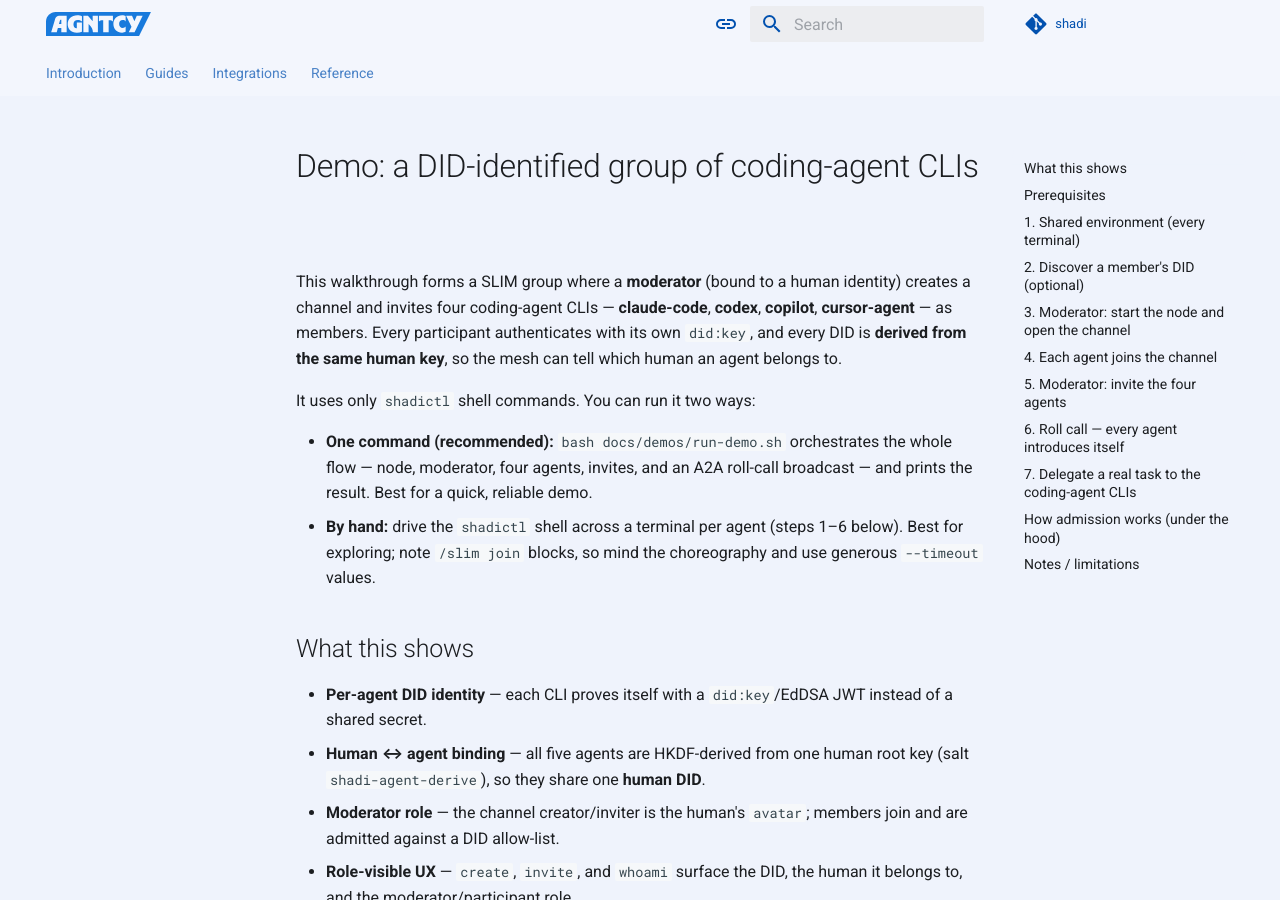
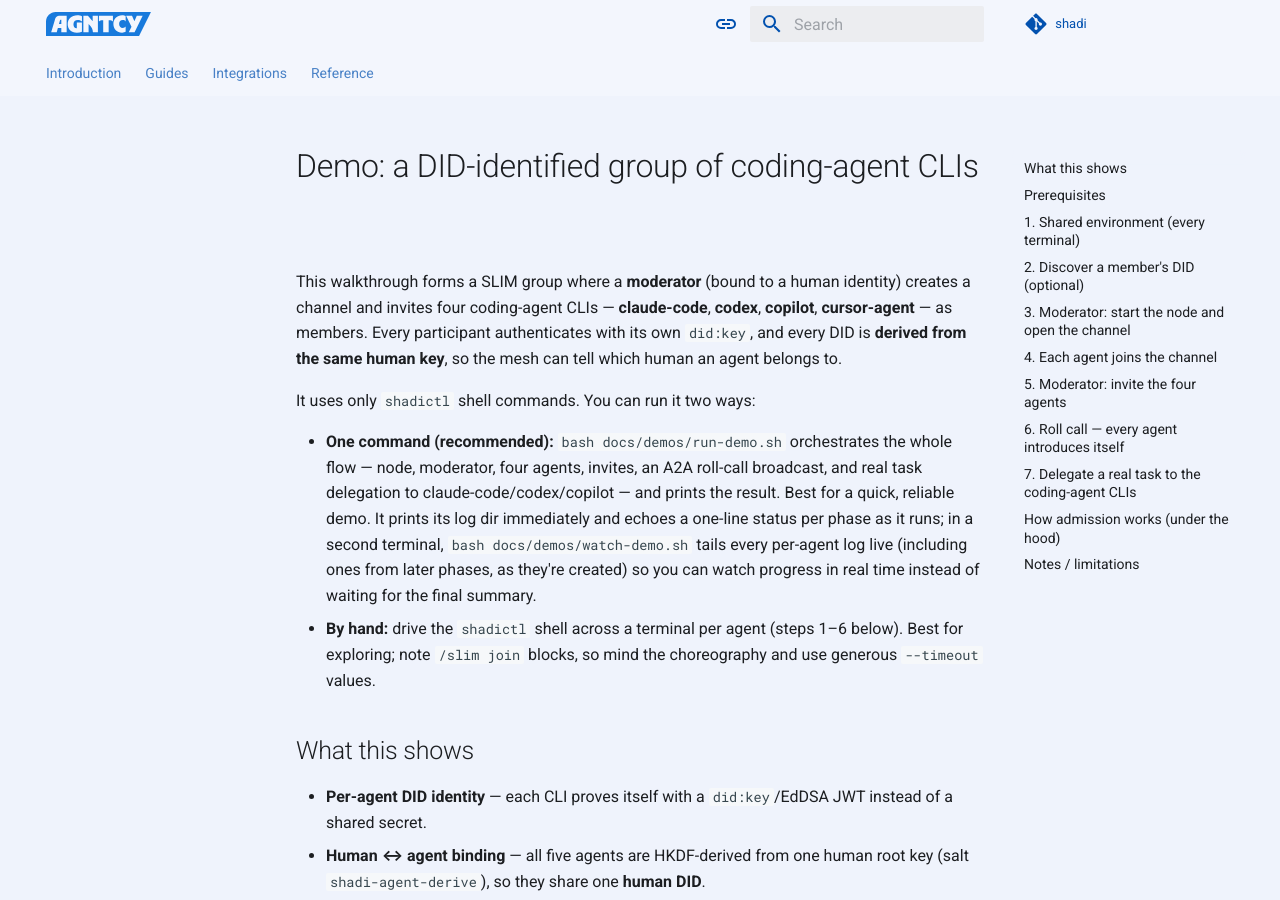
Before and after one commit to agntcy/shadi, an MkDocs documentation site: the page built from docs/demos/did-agent-group.md, in a window 1280 px wide and 900 px high. Built offline with MkDocs 1.6.1 and Material for MkDocs 9.7.7, drawn with Linux system fonts in a browser that asks for light colours; comment, search, counter and statistics services are not loaded.

Commit message:
feat(demo): live progress echoes + watch-demo.sh for run-demo.sh
run-demo.sh was silent until its final summary, often minutes in (real CLI
delegation alone can take ~30s per agent). It now prints its log dir and a
timestamped status line per phase as it runs. Adds watch-demo.sh to tail
every per-agent log live in a second terminal, including logs from later
phases that don't exist yet when it starts.

Signed-off-by: Luca Muscariello <muscariello@ieee.org>

```diff
--- a/docs/demos/did-agent-group.md
+++ b/docs/demos/did-agent-group.md
@@ -9,8 +9,13 @@
 It uses only `shadictl` shell commands. You can run it two ways:
 
 - **One command (recommended):** `bash docs/demos/run-demo.sh` orchestrates the whole
-  flow — node, moderator, four agents, invites, and an A2A roll-call broadcast — and
-  prints the result. Best for a quick, reliable demo.
+  flow — node, moderator, four agents, invites, an A2A roll-call broadcast, and real
+  task delegation to claude-code/codex/copilot — and prints the result. Best for a
+  quick, reliable demo. It prints its log dir immediately and echoes a one-line
+  status per phase as it runs; in a second terminal, `bash docs/demos/watch-demo.sh`
+  tails every per-agent log live (including ones from later phases, as they're
+  created) so you can watch progress in real time instead of waiting for the final
+  summary.
 - **By hand:** drive the `shadictl` shell across a terminal per agent (steps 1–6
   below). Best for exploring; note `/slim join` blocks, so mind the choreography and
   use generous `--timeout` values.
```
Also changed, not shown: 2 other files.
